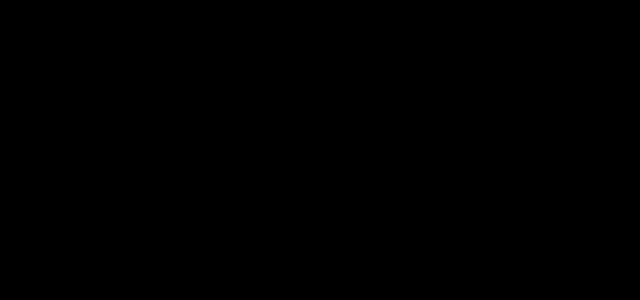
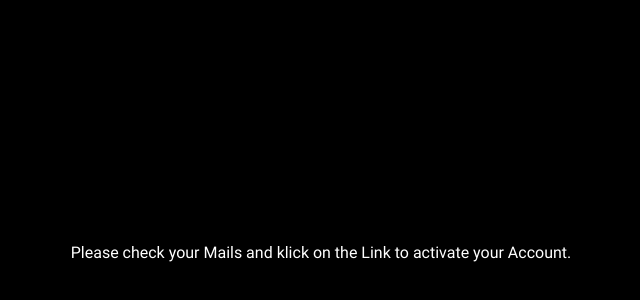
Before and after one commit to SarahZimmermann-Schmutzler/videoflix_frontend, an Angular app: page /registerSucess in a window 1280 px wide. Before the commit this address led to /. Shown: the part 148-448 px from the top of the page, without its empty margins (319-959 px from the left). Built offline with nearby package versions, Linux system fonts and the light colour scheme.

Commit message:
register success component

```diff
--- a/src/app/app-routing.module.ts
+++ b/src/app/app-routing.module.ts
@@ -8,12 +8,14 @@ import { RegisterComponent } from './register/register.component';
 import { ForgottenPasswordComponent } from './forgotten-password/forgotten-password.component';
 import { PasswordResetComponent } from './password-reset/password-reset.component';
 import { ActivateAccountComponent } from './activate-account/activate-account.component';
+import { RegisterSuccessComponent } from './register-success/register-success.component';
 
 const routes: Routes = [
   {path: '', redirectTo: 'home', pathMatch: 'full'},
   {path: 'home', component:HomeComponent},
   {path: 'login', component:LoginComponent},
   {path: 'register', component:RegisterComponent},
+  {path: 'registerSucess', component:RegisterSuccessComponent},
   {path: 'resetPassword/:encoded_pk', component:PasswordResetComponent},
   {path: 'helpPassword', component:ForgottenPasswordComponent},
   {path: 'activateAccount/:encoded_pk', component:ActivateAccountComponent},
--- a/src/app/app.module.ts
+++ b/src/app/app.module.ts
@@ -14,6 +14,7 @@ import {HTTP_INTERCEPTORS, HttpClientModule} from '@angular/common/http';
 import { AuthInterceptorService } from './services/auth-interceptor.service';
 import { PasswordResetComponent } from './password-reset/password-reset.component';
 import { ActivateAccountComponent } from './activate-account/activate-account.component';
+import { RegisterSuccessComponent } from './register-success/register-success.component';
 
 @NgModule({
   declarations: [
@@ -25,7 +26,8 @@ import { ActivateAccountComponent } from './activate-account/activate-account.co
     RegisterComponent,
     ForgottenPasswordComponent,
     PasswordResetComponent,
-    ActivateAccountComponent
+    ActivateAccountComponent,
+    RegisterSuccessComponent
   ],
   imports: [
     BrowserModule,
--- /dev/null
+++ b/src/app/register-success/register-success.component.html
@@ -0,0 +1,3 @@
+<div class="rs-content-container">
+    <span>Please check your Mails and klick on the Link to activate your Account.</span>
+</div>
--- /dev/null
+++ b/src/app/register-success/register-success.component.scss
@@ -0,0 +1,8 @@
+.rs-content-container {
+    width: 100%;
+    height: 100vh;
+    display: flex;
+    justify-content: center;
+    align-items: center;
+    color: white;
+}
--- a/src/app/register/register.component.ts
+++ b/src/app/register/register.component.ts
@@ -2,6 +2,7 @@ import { Component } from '@angular/core';
 import { HomeService } from '../services/home.service';
 import { AuthService } from '../services/auth.service';
 import { Router } from '@angular/router';
+import { HttpClient } from '@angular/common/http';
 
 @Component({
   selector: 'app-register',
@@ -62,10 +63,6 @@ export class RegisterComponent {
     }
   }
 
-  // registerUser() {
-  //   console.log('email', this.email);
-
-  // }
 
   // registers new user
   async registerUser() {
@@ -74,7 +71,7 @@ export class RegisterComponent {
     try{
       let resp: any = await this.authservice.register(this.username, this.password, this.email)
       // authService siehe services ist Schnittstelle zum Backend
-      this.router.navigateByUrl('/login').then(() => {
+      this.router.navigateByUrl('/registerSuccess').then(() => {
         window.location.reload();
       });
     } catch(e) {
```
Also changed, not shown: src/app/register-success/register-success.component.ts (added, +10 -0 lines), 1 other file (tests, documents, lock files or other folders).
